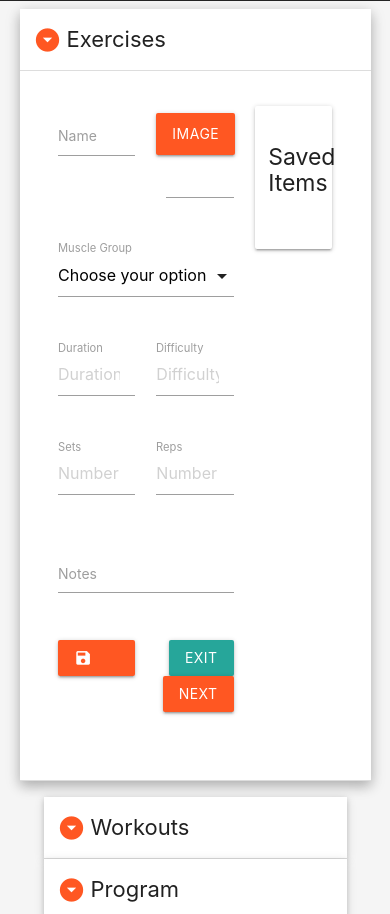
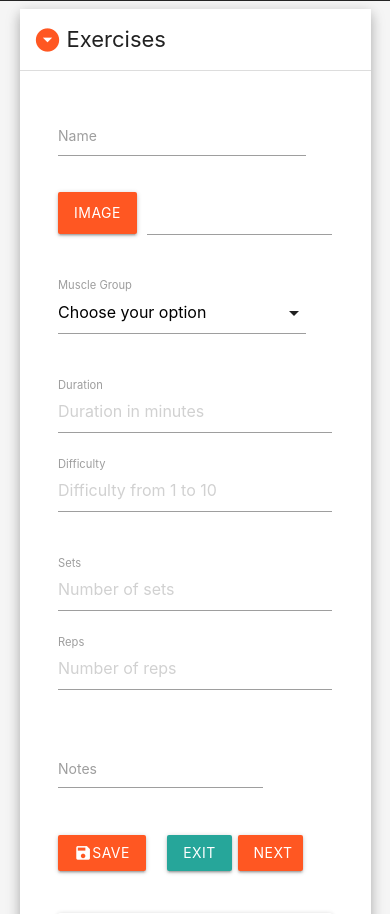
Before and after one commit to K0vacs/traineroneone, a Flask app: page /program-form/ in a window 390 px wide. Shown: the part 63-977 px from the top of the page. Run offline with Flask 2, Linux system fonts and the light colour scheme; some libraries are stand-ins or nearby versions.

Commit message:
Last meta pill added and Responsiveness improved

```diff
--- a/app.py
+++ b/app.py
@@ -48,24 +48,35 @@ def exercises(id, ex):
     if exerciseId is not "":
       exercises.append(ObjectId(exerciseId))
 
-  result = mongo.db.exercises.find({'_id': {'$in': exercises}})
+  result = list(mongo.db.exercises.find({'_id': {'$in': exercises}}))
+  muscleGroups = []
+
+  for item in result:
+    for muscle in json.loads(item["multiSelect"]):
+      if muscle != "":
+        if muscle not in muscleGroups:
+          muscleGroups.append(muscle)
+
 
   meta = mongo.db.exercises.aggregate([
     { "$match" : { "_id" : {'$in': exercises} } },
     { "$group": { "_id": "0",
       "durationSum": { "$sum": "$exerciseDuration" },
-      "difficultySum": { "$sum": "exerciseDifficulty" },
+      "difficultySum": { "$sum": "$exerciseDifficulty" },
       "count": { "$sum": 1 }
-    } }
+      # "muscleGroup": { "$addToSet": { "$concat" : json.loads("$multiSelect") }}
+      }
+    }
   ]);
 
   return  render_template("pages/exercises.html",
-          exercises = result,
-          workout   = workout,
-          meta      = meta,
-          id        = id,
-          quote     = helpers.quote(random.randint(0, 5)),
-          title     = "Exercises")
+          exercises     = result,
+          muscleGroups  = muscleGroups,
+          workout       = workout,
+          meta          = meta,
+          id            = id,
+          quote         = helpers.quote(random.randint(0, 5)),
+          title         = "Exercises")
 
 
 @app.route("/program-form/", defaults={'category': 'none', 'id': 'new'}, methods=['GET', 'POST'])
--- a/static/css/style.css
+++ b/static/css/style.css
@@ -1,4 +1,24 @@
 /* ----- Not Added to SCSS Styling ----- */
+
+.collapsible .card-panel {
+  padding: 5px 24px
+}
+
+.sidenav-trigger {
+  position: absolute;
+  left: -17px;
+  top: 50%;
+  transform: rotate(90deg);
+  color: #ff5722;
+  background-color: #fff;
+  border-radius: 5px;
+  width: 50px;
+  text-align: center;
+}
+.exercises-carousel .slide,
+.popout-panel {
+  margin-bottom: 50px;
+}
 
 .item {
   background-color: #f5f5f5;
@@ -17,12 +37,6 @@
   width: 30px;
   height: 30px;
   margin: 2px;
-}
-
-@media only screen and (min-width: 993px) {
-  .container {
-      width: 85%;
-  }
 }
 
 :focus {
@@ -129,6 +143,7 @@ nav .brand-logo {
 nav i.material-icons {
   height: unset;
   line-height: unset;
+  display: inline;
 }
 
 .delete-modal {
@@ -212,20 +227,23 @@ nav .brand-logo {
   display: flex;
   justify-content: center;
   flex-direction: column;
-  height: 550px;
+  min-height: 550px;
   background-size: cover;
 }
 
 .slide-1 {
   background-image: url(https://traineroneonebucket.s3-eu-west-1.amazonaws.com/athlete-1.jpg);
+  background-position: center;
 }
 
 .slide-2 {
   background-image: url(https://traineroneonebucket.s3-eu-west-1.amazonaws.com/athlete-2.jpg);
+  background-position: center;
 }
 
 .slide-3 {
   background-image: url(https://traineroneonebucket.s3-eu-west-1.amazonaws.com/athlete-3.jpg);
+  background-position: center;
 }
 
 .slide .container {
@@ -355,7 +373,7 @@ nav .brand-logo {
   margin: auto; }
 
 .excersises-section .slide {
-  height: 550px; }
+  height: 100%; }
 
 .exercise-grid h1,
 .exercise-grid p {
@@ -368,10 +386,6 @@ nav .brand-logo {
 
 .workout-name {
   padding-bottom: 15px;
-}
-
-.workout-name p {
-  padding: 30px 0;
 }
 
 .exercise-grid h1 {
@@ -388,11 +402,11 @@ nav .brand-logo {
   font-weight: 300;
   font-size: 0.8rem;
   color: #fff;
-  background-color: #26a69a;
   border-radius: 2px;
   padding: 4px 6px;
   line-height: 22px;
   margin-right: 3px;
+  text-transform: capitalize;
 }
 
 .flex-center {
@@ -409,3 +423,81 @@ nav .brand-logo {
   margin-right: 0 !important;
 }
 /*# sourceMappingURL=style.css.map */
+
+@media only screen and (min-width: 993px) {
+  .container {
+      width: 85%;
+  }
+}
+
+@media only screen and (min-width: 601px) {
+  .exercise-grid h1 {
+    font-size: 70px;
+  }
+  .popout-panel {
+    transform: none !important;
+  }
+
+  .btn-control button {
+    width: 100%;
+    margin-bottom: 15px;
+  }
+
+  .btn-left {
+    float: left;
+  }
+  .form-nav button {
+    width: 48%;
+  }
+}
+@media only screen and (max-width: 600px) {
+  i.left {
+      margin-right: 0;
+  }
+
+  .slide .text {
+    max-width: 96%;
+  }
+
+  .exercise-grid h1 {
+    font-size: 70px;
+  }
+
+  #slide-out {
+    margin-left: -15px;
+    padding-left: 18px;
+    display: flex;
+    flex-direction: column;
+    justify-content: center;
+    height: 100vh;
+  }
+
+  .popout-panel {
+    position: fixed;
+    top: 0;
+    transform: translateX(-100%);
+    height: -moz-calc(100%);
+    background-color: #fff;
+    z-index: 999;
+  }
+
+  .sidenav-trigger {
+    position: fixed;
+  }
+
+  .btn-control button {
+    width: 100%;
+    margin-bottom: 15px;
+  }
+
+  .btn-left {
+    float: left;
+  }
+  .form-nav button {
+    width: 48%;
+  }
+
+  .footer-col {
+    align-items: flex-start;
+  }
+}
--- a/static/js/main.js
+++ b/static/js/main.js
@@ -2,7 +2,7 @@ $(document).ready(function() {
 
   // Global variables and Materialize prototypes executed on load -------------- //
 
-  $('.sidenav').sidenav();
+  $('#slide-out').sidenav();
   $('.collapsible').collapsible();
   $('select').formSelect();
   $('.modal').modal();
--- a/templates/includes/footer.html
+++ b/templates/includes/footer.html
@@ -2,7 +2,7 @@
     <div class="footer-overlay">
         <div class="container">
             <div class="row align-grid">
-                <div class="col s4 footer-col">
+                <div class="col m4 s12 footer-col">
                     <div>
                         <h5 class="white-text">Inspire Me</h5>
                         <p class="grey-text text-lighten-2  mt-1">{{ quote }}</p>
@@ -19,7 +19,7 @@
                         </div>
                     </div>
                 </div>
-                <div class="col s4 footer-col">
+                <div class="col m4 footer-col hide-on-small-only">
                     <div>
                         <h5 class="white-text">Workouts</h5>
                         <ul>
@@ -30,7 +30,7 @@
                         </ul>
                     </div>
                 </div>
-                <div class="col s4 footer-col ">
+                <div class="col m4 footer-col hide-on-small-only">
                     <div>
                         <h5 class="white-text">Exercises</h5>
                         <ul>
--- a/templates/includes/navigation-dark.html
+++ b/templates/includes/navigation-dark.html
@@ -9,7 +9,10 @@
                     </a>
                 </div>
                 <div class="nav-btn">
-                    <a href="{{url_for('program_form')}}" class="deep-orange waves-effect waves-light btn"><i class="material-icons left">add_circle</i>add program</a>
+                    <a href="{{url_for('program_form')}}" class="deep-orange waves-effect waves-light btn">
+                        <i class="material-icons left">add_circle</i>
+                        <span class="hide-on-small-only nav-btn-text">add program</span>
+                    </a>
                 </div>
             </div>
         </div>
--- a/templates/includes/navigation-light.html
+++ b/templates/includes/navigation-light.html
@@ -8,7 +8,10 @@
                 </a>
             </div>
             <div class="nav-btn">
-                <a href="{{url_for('program_form')}}" class="deep-orange waves-effect waves-light btn"><i class="material-icons left">add_circle</i>add program</a>
+                <a href="{{url_for('program_form')}}" class="deep-orange waves-effect waves-light btn">
+                    <i class="material-icons left">add_circle</i>
+                    <span class="hide-on-small-only nav-btn-text">add program</span>
+                </a>
             </div>
         </div>
     </div>
--- a/templates/pages/program-form.html
+++ b/templates/pages/program-form.html
@@ -15,13 +15,13 @@
                 <div class="collapse-header active" data-header="exercises"><i class="material-icons small">arrow_drop_down_circle</i>Exercises</div>
                 <div class="collapsible-body">
                     <div class="row">
-                        <form method="post" class="col s8">
+                        <form method="post" class="col l8 m12">
                             <div class="row">
-                                <div class="input-field col s6">
+                                <div class="input-field col l6 m12">
                                     <input id="exercise-name" class="validation" type="text"  name="exerciseName">
                                     <label for="exercise-name" class="label">Name</label>
                                 </div>
-                                <div class="file-field input-field col s6">
+                                <div class="file-field input-field col l6 m12">
                                     <div class="btn deep-orange">
                                         <span>Image</span>
                                         <input type="file" name="exerciseImg">
@@ -33,7 +33,7 @@
                                 </div>
                             </div>
                             <div class="row">
-                                <div class="input-field col s12">
+                                <div class="input-field col l6 m12">
                                     <select class="selectOptions" multiple>
                                       <option value="" disabled selected>Choose your option</option>
                                       <option value="chest">Chest</option>
@@ -57,42 +57,42 @@
                                 </div>
                             </div>
                             <div class="row">
-                                <div class="input-field col s6">
+                                <div class="input-field col l6 m12 s12">
                                     <input class="validation" placeholder="Duration in minutes" id="exercise-duration" type="number" name="exerciseDuration" min="1" max="1000">
                                     <label for="exercise-duration" class="label">Duration</label>
                                 </div>
-                                <div class="input-field col s6">
+                                <div class="input-field col l6 m12 s12">
                                     <input class="validation" placeholder="Difficulty from 1 to 10" id="exercise-difficulty" type="number" name="exerciseDifficulty" min="1" max="10">
                                     <label for="exercise-difficulty" class="label">Difficulty</label>
                                 </div>
                             </div>
                             <div class="row">
-                                <div class="input-field col s6">
+                                <div class="input-field col l6 m12 s12">
                                     <input class="validation" placeholder="Number of sets" id="exercise-sets" type="number" name="exerciseSets" min="1" max"1000">
                                     <label for="exercise-sets" class="label">Sets</label>
                                 </div>
-                                <div class="input-field col s6">
+                                <div class="input-field col l6 m12 s12">
                                     <input class="validation" placeholder="Number of reps" id="exercise-reps" type="number" name="exerciseReps" min="1" max="1000">
                                     <label for="exercise-reps" class="label">Reps</label>
                                 </div>
                             </div>
                             <div class="row">
-                                <div class="input-field col s12">
+                                <div class="input-field col l6 m12">
                                     <textarea id="exercise-notes" name="exerciseNotes" class="materialize-textarea validation"></textarea>
                                     <label for="exercise-notes" class="label">Notes</label>
                                 </div>
                             </div>
                             <div class="row">
-                                <div class="col s6 btn-control">
+                                <div class="col l6 m12 btn-control">
                                     <button type="submit" data-save="exercise" class="deep-orange waves-effect waves-light btn"><i class="material-icons left">save</i>Save</button>
                                 </div>
-                                <div class="col s6 form-nav">
-                                    <button type="button" data-nav="home" class="waves-effect waves-light btn">Exit</button>
+                                <div class="col l6 m12 form-nav">
+                                    <button type="button" data-nav="home" class="waves-effect waves-light btn btn-left">Exit</button>
                                     <button type="button" data-nav="workouts" class="deep-orange waves-effect waves-light btn">Next</button>
                                 </div>
                             </div>
                         </form>
-                        <div class="col s4">
+                        <div class="col l4 s12">
                             <div class="card-panel">
                                 <div class="row saved-item">
                                     <h5>Saved Items</h5>
@@ -125,13 +125,13 @@
                 <div class="collapse-header" data-header="workouts"><i class="material-icons small">arrow_drop_down_circle</i>Workouts</div>
                 <div class="collapsible-body">
                     <div class="row">
-                        <form method="post" class="col s8">
+                        <form method="post" class="col l8 m12 s12">
                             <div class="row">
-                                <div class="input-field col s6">
+                                <div class="input-field col l6 m12 s12">
                                     <input id="workout-name" class="validation" type="text"  name="workoutName">
                                     <label for="workout-name" class="label">Name</label>
                                 </div>
-                                <div class="file-field input-field col s6">
+                                <div class="file-field input-field col l6 m12 s12">
                                     <div class="btn deep-orange">
                                         <span>Image</span>
                                         <input type="file" name="workoutImg">
@@ -141,28 +141,28 @@
                                     </div>
                                     <label class="hide">File</label>
                                 </div>
-                                <div class="input-field col s12">
+                                <div class="input-field col m12 s12">
                                     <select id="exerciseOptions" class="selectOptions" multiple>
                                         <option value="" disabled selected>Choose your option</option>
                                     </select>
                                     <label>Exercises</label>
                                 </div>
-                                <div class="input-field col s12">
+                                <div class="input-field col m12 s12">
                                     <textarea id="workout-notes" name="workoutNotes" class="materialize-textarea validation"></textarea>
                                     <label for="workout-notes" class="label">Notes</label>
                                 </div>
                             </div>
                             <div class="row">
-                                <div class="col s6 btn-control">
+                                <div class="col l6 m12 s12 btn-control">
                                     <button type="submit" data-save="workout" class="deep-orange waves-effect waves-light btn"><i class="material-icons left">save</i>Save</button>
                                 </div>
-                                <div class="col s6 form-nav">
+                                <div class="col l6 m12 s12 form-nav">
                                     <button type="button" data-nav="exercises" class="deep-orange waves-effect waves-light btn">Prev</button>
                                     <button type="button" data-nav="program" class="deep-orange waves-effect waves-light btn">Next</button>
                                 </div>
                             </div>
                         </form>
-                        <div class="col s4">
+                        <div class="col l4 m12 s12">
                             <div class="card-panel">
                                 <div class="row saved-item">
                                     <h5>Saved Items</h5>
```
Also changed, not shown: templates/pages/exercises.html (+11 -6 lines).
